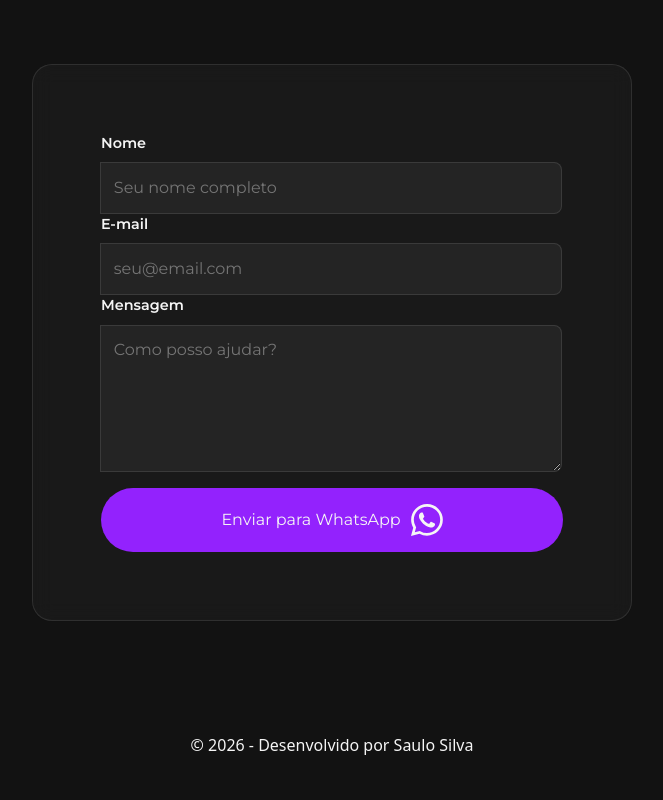
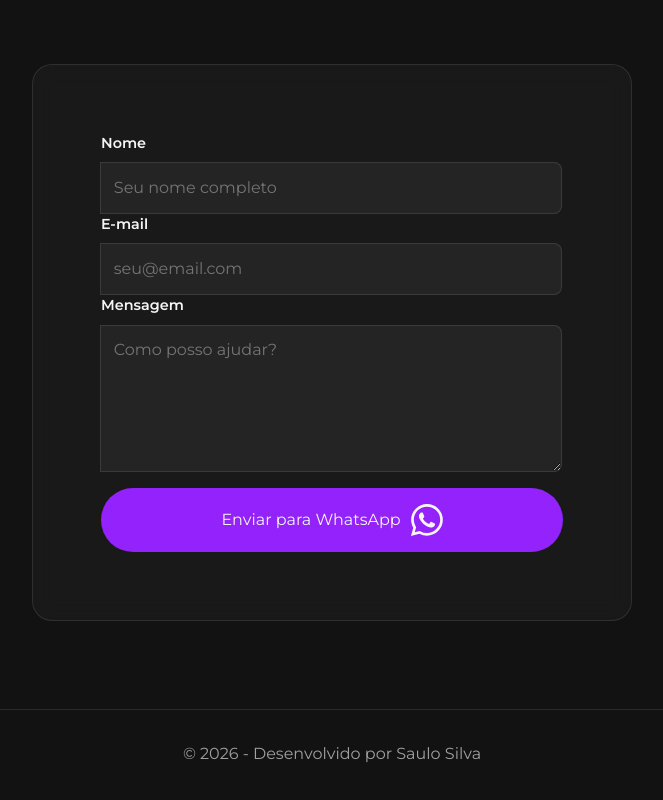
Before and after one commit to eusaulosilva/portifolio-react_vite, a React (Vite) app: page / in a window 1280 px wide. Shown: the part 5188-5988 px from the top of the page, without its empty margins (308-971 px from the left). Built offline with nearby package versions, Linux system fonts and the light colour scheme.

Commit message:
arrumando o rodape

```diff
--- a/src/App.jsx
+++ b/src/App.jsx
@@ -19,7 +19,7 @@ function App() {
         <Resume />
         <Contact />
       </main>
-      <footer className="text-center py-4">
+      <footer className="rodape">
         <p>&copy; 2026 - Desenvolvido por Saulo Silva</p>
       </footer>
     </div>
```
